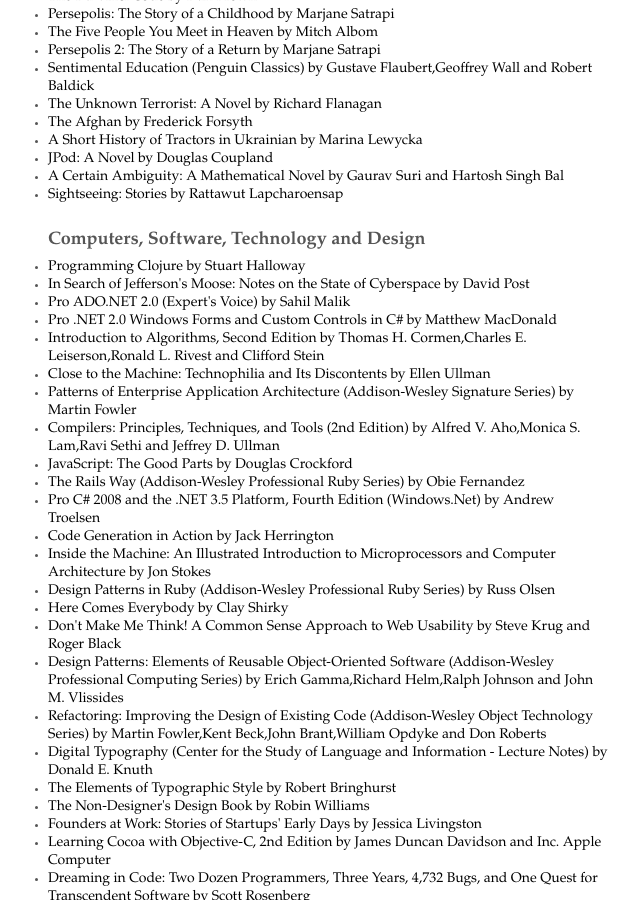
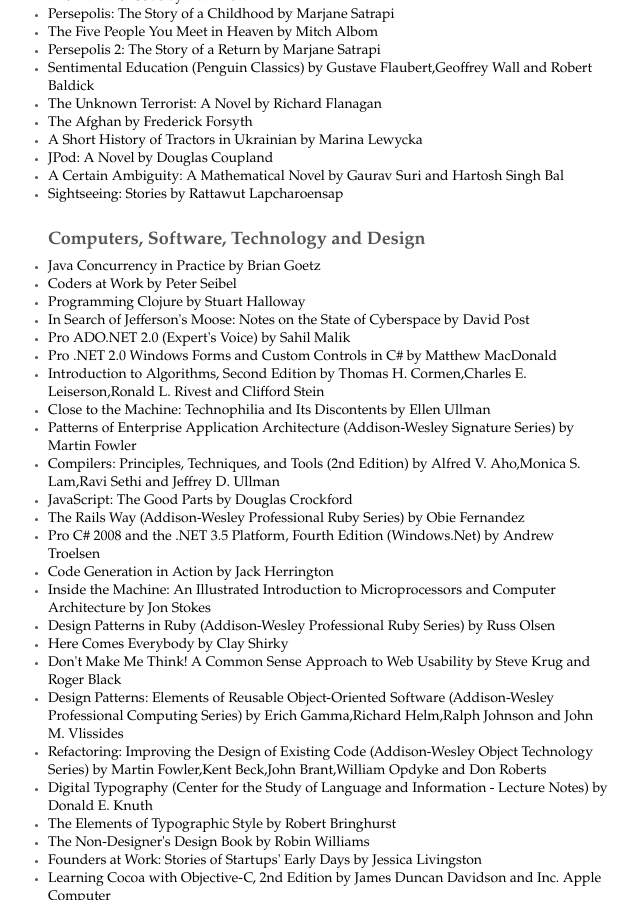
Before and after one commit to deepakjois/website, a Jekyll site: the page built from books/index.html, in a window 1280 px wide and 900 px high, scrolled down 2265 px. Shown: the whole window, without its empty margins (312-952 px from the left). Built offline with Jekyll 4.4.1, drawn with Linux system fonts in a browser that asks for light colours.

Commit message:
Added books

```diff
--- a/_includes/books_read.html
+++ b/_includes/books_read.html
@@ -117,8 +117,10 @@
 <h3>Computers, Software, Technology and Design</h3>
 
 <ul id="non-fiction-tech">
-  <li class="in_2009"><a href="http://www.amazon.com/Programming-Clojure-Stuart-Halloway/dp/1934356336">Programming Clojure by Stuart Halloway</a>
-  <li class="in_2009"><a href="http://www.amazon.com/Search-Jeffersons-Moose-Cyberspace-Current/dp/0195342895">In Search of Jefferson's Moose: Notes on the State of Cyberspace by David Post</a>
+  <li class="in_2009"><a href="http://www.amazon.com/Java-Concurrency-Practice-Brian-Goetz/dp/0321349601">Java Concurrency in Practice by Brian Goetz</a></li>
+  <li class="in_2009"><a href="http://www.amazon.com/Coders-at-Work-Peter-Seibel/dp/1430219483">Coders at Work by Peter Seibel</a></li>
+  <li class="in_2009"><a href="http://www.amazon.com/Programming-Clojure-Stuart-Halloway/dp/1934356336">Programming Clojure by Stuart Halloway</a></li>
+  <li class="in_2009"><a href="http://www.amazon.com/Search-Jeffersons-Moose-Cyberspace-Current/dp/0195342895">In Search of Jefferson's Moose: Notes on the State of Cyberspace by David Post</a></li>
   <li class="pre_2009"><a href="http://www.amazon.com/Pro-ADO-NET-2-0-Experts-Voice/dp/1590595122%3FSubscriptionId%3D1KWW0ZZBXM2H44SQVD02%26tag%3Dws%26linkCode%3Dxm2%26camp%3D2025%26creative%3D165953%26creativeASIN%3D1590595122">Pro ADO.NET 2.0 (Expert's Voice) by Sahil Malik</a></li>
   <li class="pre_2009"><a href="http://www.amazon.com/NET-Windows-Forms-Custom-Controls/dp/1590594398%3FSubscriptionId%3D1KWW0ZZBXM2H44SQVD02%26tag%3Dws%26linkCode%3Dxm2%26camp%3D2025%26creative%3D165953%26creativeASIN%3D1590594398">Pro .NET 2.0 Windows Forms and Custom Controls in C# by Matthew MacDonald</a></li>
   <li class="pre_2009"><a href="http://www.amazon.com/Introduction-Algorithms-Second-Thomas-Cormen/dp/0262531968%3FSubscriptionId%3D1KWW0ZZBXM2H44SQVD02%26tag%3Dws%26linkCode%3Dxm2%26camp%3D2025%26creative%3D165953%26creativeASIN%3D0262531968">Introduction to Algorithms, Second Edition by Thomas H. Cormen,Charles E. Leiserson,Ronald L. Rivest and Clifford Stein</a></li>
```
